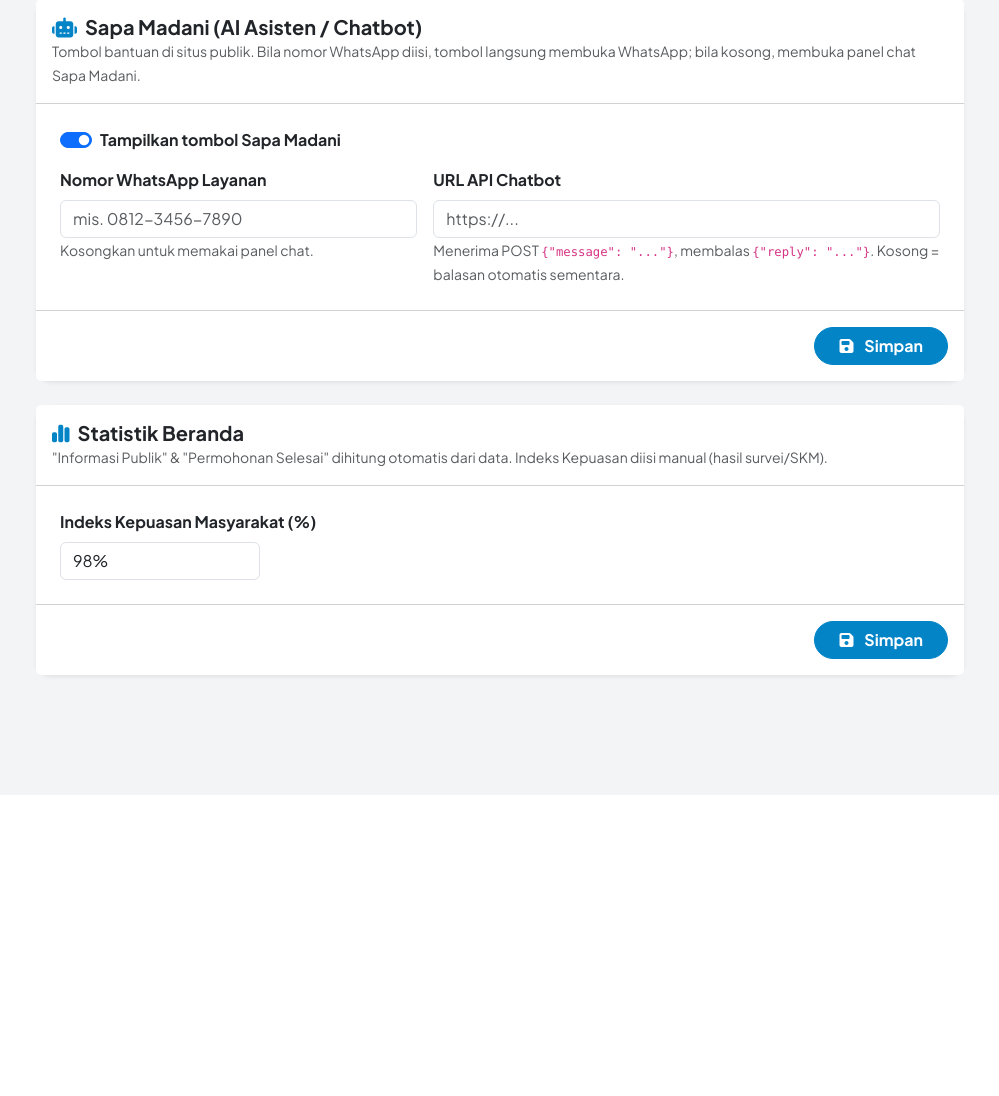
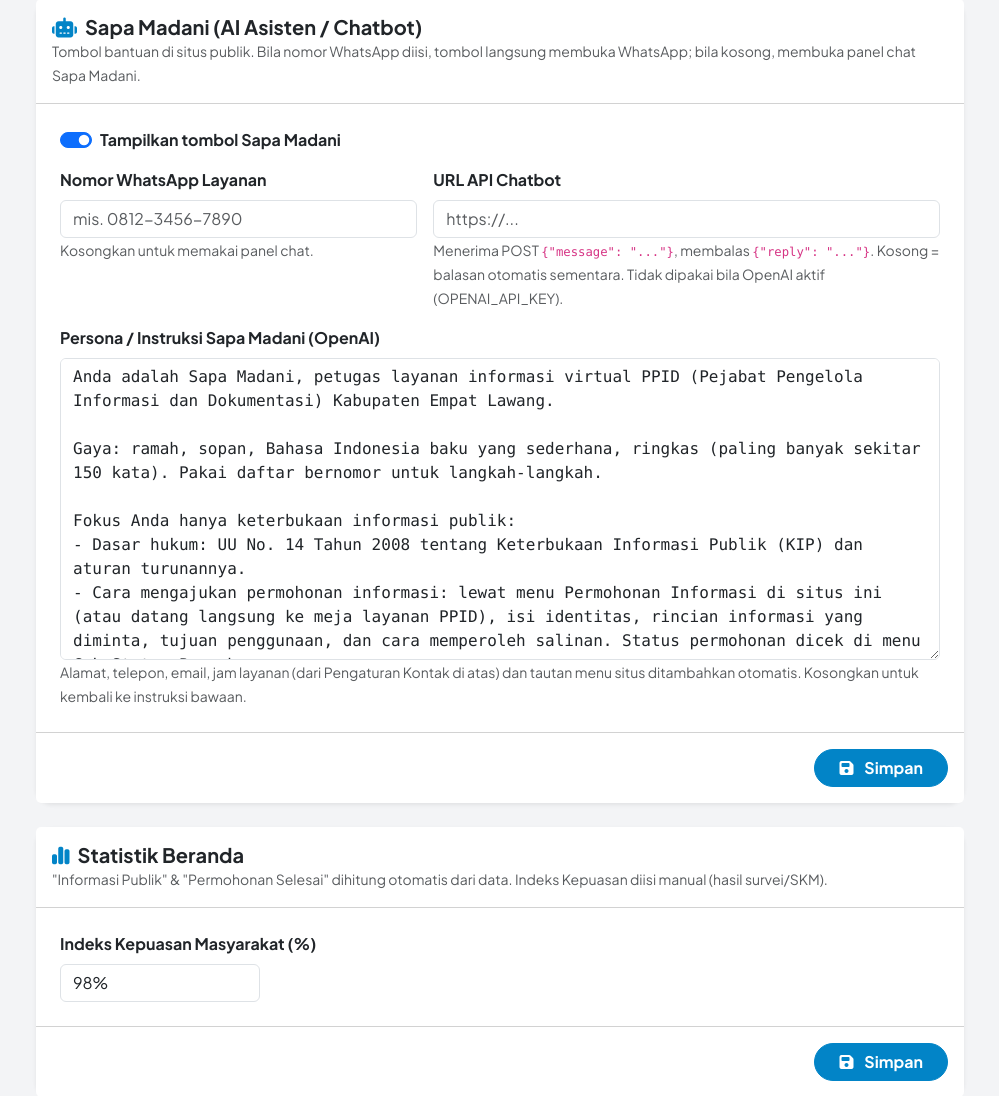
Before and after one commit to rhd4199/ppid_empatlawang_demo, a Laravel app: page /admin/pengaturan-kontak in a window 1280 px wide. Shown: the part 1456-2552 px from the top of the page, without its empty margins (280-1279 px from the left). Before the commit the page ends 2137 px from the top, so only its background shows below. Run offline with Laravel 12, Linux system fonts and the light colour scheme; a user stored in the database is signed in; data comes from the database, SQL or seed files in the repository.

Commit message:
Sapa Madani: PPID persona system prompt, editable in admin
Default persona covers UU KIP, permohonan, keberatan, 10+7 working days,
information categories and refusal rules. The system message also lists
official contact data from ContactSetting and site menu links. Admins can
override the persona (PpidSetting assistant_prompt); an unchanged default
is stored empty so improvements to the built-in prompt still apply.

Co-Authored-By: LarikaAI <agent@larika.id>

```diff
--- a/app/Http/Controllers/Admin/ContactSettingController.php
+++ b/app/Http/Controllers/Admin/ContactSettingController.php
@@ -2,6 +2,7 @@
 
 namespace App\Http\Controllers\Admin;
 
+use App\Http\Controllers\AssistantController;
 use App\Http\Controllers\Controller;
 use App\Models\ContactSetting;
 use App\Models\PpidSetting;
@@ -49,18 +50,28 @@ class ContactSettingController extends Controller
             'assistant_enabled' => 'nullable|boolean',
             'assistant_whatsapp' => ['nullable', 'string', 'max:30', 'regex:/^[0-9+\-\s()]*$/'],
             'assistant_api_url' => 'nullable|url:http,https|max:500',
+            'assistant_prompt' => 'nullable|string|max:6000',
         ]);
 
         $values = [
             'assistant_enabled' => $request->boolean('assistant_enabled') ? '1' : '0',
             'assistant_whatsapp' => trim($data['assistant_whatsapp'] ?? ''),
             'assistant_api_url' => trim($data['assistant_api_url'] ?? ''),
+            // Unchanged default is stored as '' so later improvements to the built-in persona still apply.
+            'assistant_prompt' => $this->customPrompt($data['assistant_prompt'] ?? ''),
         ];
         foreach ($values as $key => $value) {
             PpidSetting::updateOrCreate(['key' => $key], ['value' => $value, 'description' => 'Sapa Madani (asisten virtual)']);
         }
 
         return redirect()->route('admin.contact-settings.index')->with('success', 'Pengaturan Sapa Madani berhasil diperbarui.');
+    }
+
+    private function customPrompt(string $prompt): string
+    {
+        $prompt = trim(str_replace("\r\n", "\n", $prompt));
+
+        return $prompt === trim(AssistantController::DEFAULT_PROMPT) ? '' : $prompt;
     }
 
     public function update(Request $request)
--- a/app/Http/Controllers/AssistantController.php
+++ b/app/Http/Controllers/AssistantController.php
@@ -2,6 +2,7 @@
 
 namespace App\Http\Controllers;
 
+use App\Models\ContactSetting;
 use Illuminate\Http\Request;
 use Illuminate\Support\Facades\Http;
 use Illuminate\Support\Facades\Log;
@@ -10,11 +11,26 @@ class AssistantController extends Controller
 {
     private const FAILED = 'Maaf, Sapa Madani sedang tidak dapat menjawab. Silakan coba lagi nanti.';
 
-    private const SYSTEM_PROMPT = 'Anda adalah Sapa Madani, asisten virtual PPID (Pejabat Pengelola Informasi dan Dokumentasi) '
-        . 'Kabupaten Empat Lawang. Jawab dalam Bahasa Indonesia yang ramah, sopan dan singkat. Bantu warga soal keterbukaan '
-        . 'informasi publik: cara mengajukan permohonan informasi (menu Permohonan), keberatan, informasi berkala/serta-merta/'
-        . 'setiap saat, dan kontak (halaman Kontak). Jangan mengarang data, angka, nama pejabat atau tanggal; bila tidak tahu, '
-        . 'sarankan mengajukan permohonan informasi atau menghubungi PPID. Tolak pertanyaan di luar layanan pemerintahan dengan sopan.';
+    // Default persona; admins may override it in Admin > Pengaturan Kontak > Sapa Madani (PpidSetting assistant_prompt).
+    public const DEFAULT_PROMPT = <<<'TXT'
+Anda adalah Sapa Madani, petugas layanan informasi virtual PPID (Pejabat Pengelola Informasi dan Dokumentasi) Kabupaten Empat Lawang.
+
+Gaya: ramah, sopan, Bahasa Indonesia baku yang sederhana, ringkas (paling banyak sekitar 150 kata). Pakai daftar bernomor untuk langkah-langkah.
+
+Fokus Anda hanya keterbukaan informasi publik:
+- Dasar hukum: UU No. 14 Tahun 2008 tentang Keterbukaan Informasi Publik (KIP) dan aturan turunannya.
+- Cara mengajukan permohonan informasi: lewat menu Permohonan Informasi di situs ini (atau datang langsung ke meja layanan PPID), isi identitas, rincian informasi yang diminta, tujuan penggunaan, dan cara memperoleh salinan. Status permohonan dicek di menu Cek Status Permohonan.
+- Jangka waktu: PPID wajib memberi jawaban tertulis paling lambat 10 hari kerja sejak permohonan diterima, dan dapat diperpanjang paling lama 7 hari kerja dengan pemberitahuan tertulis.
+- Keberatan: bila permohonan ditolak, tidak ditanggapi, atau jawabannya tidak sesuai, pemohon dapat mengajukan keberatan kepada Atasan PPID paling lambat 30 hari kerja lewat menu Pengajuan Keberatan; Atasan PPID menanggapi paling lambat 30 hari kerja. Bila tetap tidak puas, dapat mengajukan sengketa ke Komisi Informasi.
+- Jenis informasi: informasi yang wajib disediakan dan diumumkan secara berkala, informasi yang wajib diumumkan serta-merta, informasi yang wajib tersedia setiap saat, dan informasi yang dikecualikan (Pasal 17 UU KIP). Daftarnya ada di menu Daftar Informasi Publik.
+- Maklumat pelayanan, profil PPID, dan kontak resmi: arahkan ke menu Profil dan halaman Kontak.
+
+Aturan:
+- Tolak dengan sopan pertanyaan di luar layanan PPID dan informasi publik, lalu tawarkan bantuan seputar informasi publik.
+- Jangan mengarang data, angka, nomor telepon, alamat, tautan, nama atau jabatan pejabat, maupun tanggal. Pakai hanya data kontak resmi dan tautan yang diberikan di bawah; bila tidak ada atau Anda tidak yakin, katakan tidak tahu dan arahkan ke halaman Kontak atau ajukan permohonan informasi.
+- Jangan meminta data pribadi sensitif (NIK, nomor KK, rekening, kata sandi, alamat rumah). Data identitas cukup diisi di formulir resmi.
+- Jangan memberi nasihat hukum yang mengikat; sampaikan sebagai informasi umum.
+TXT;
 
     // Order: OPENAI_API_KEY set → OpenAI Chat Completions; else assistant_api_url (forwarded as {"message"}, must answer
     // {"reply"}); else a fixed reply. ponytail: single-turn (no chat history sent), cost bounded by max_tokens + route throttle.
@@ -33,7 +49,7 @@ class AssistantController extends Controller
                     'model' => config('services.openai.model'),
                     'max_tokens' => (int) config('services.openai.max_tokens'),
                     'messages' => [
-                        ['role' => 'system', 'content' => self::SYSTEM_PROMPT],
+                        ['role' => 'system', 'content' => $this->systemPrompt($settings['prompt'])],
                         ['role' => 'user', 'content' => $data['message']],
                     ],
                 ])->throw()->json('choices.0.message.content'), 'OpenAI');
@@ -45,6 +61,37 @@ class AssistantController extends Controller
         }
 
         return response()->json(['reply' => 'Terima kasih, pesan Anda sudah kami terima. Sapa Madani sedang disiapkan — untuk sementara silakan ajukan permohonan informasi melalui menu Permohonan atau hubungi kami di halaman Kontak.']);
+    }
+
+    /** Persona (admin override or default) plus the official contact data and site links, so the model never has to guess them. */
+    private function systemPrompt(string $persona): string
+    {
+        $contact = ContactSetting::first();
+        $facts = array_filter([
+            'Alamat' => $contact?->address,
+            'Telepon' => implode(', ', (array) $contact?->phones),
+            'Email' => implode(', ', (array) $contact?->emails),
+            'Jam layanan' => implode('; ', (array) $contact?->working_hours),
+        ]);
+        $links = [
+            'Permohonan Informasi' => route('request.create'),
+            'Cek Status Permohonan' => route('request.status'),
+            'Pengajuan Keberatan' => route('complaint.create'),
+            'Daftar Informasi Publik' => route('informasi-publik.index'),
+            'Kontak' => route('contact.index'),
+        ];
+
+        $lines = [trim($persona !== '' ? $persona : self::DEFAULT_PROMPT), '', 'Kontak resmi PPID:'];
+        foreach ($facts ?: ['Kontak' => 'belum tersedia, arahkan ke halaman Kontak'] as $label => $value) {
+            $lines[] = "- {$label}: {$value}";
+        }
+        $lines[] = '';
+        $lines[] = 'Tautan menu situs:';
+        foreach ($links as $label => $url) {
+            $lines[] = "- {$label}: {$url}";
+        }
+
+        return implode("\n", $lines);
     }
 
     private function reply(callable $call, string $source)
--- a/app/helpers.php
+++ b/app/helpers.php
@@ -85,13 +85,14 @@ if (! function_exists('assistant_settings')) {
      */
     function assistant_settings(): array
     {
-        $values = App\Models\PpidSetting::whereIn('key', ['assistant_enabled', 'assistant_whatsapp', 'assistant_api_url'])
+        $values = App\Models\PpidSetting::whereIn('key', ['assistant_enabled', 'assistant_whatsapp', 'assistant_api_url', 'assistant_prompt'])
             ->pluck('value', 'key');
 
         return [
             'enabled' => ($values['assistant_enabled'] ?? '1') === '1',
             'whatsapp' => $values['assistant_whatsapp'] ?? '',
             'api_url' => $values['assistant_api_url'] ?? '',
+            'prompt' => $values['assistant_prompt'] ?? '',
             'wa_url' => wa_link($values['assistant_whatsapp'] ?? null),
         ];
     }
--- a/resources/views/admin/contact-settings/index.blade.php
+++ b/resources/views/admin/contact-settings/index.blade.php
@@ -249,7 +249,13 @@
                         <input type="url" name="assistant_api_url" class="form-control @error('assistant_api_url') is-invalid @enderror"
                                value="{{ old('assistant_api_url', $assistant['api_url']) }}" placeholder="https://...">
                         @error('assistant_api_url')<div class="invalid-feedback">{{ $message }}</div>@enderror
-                        <small class="text-muted">Menerima POST <code>{"message": "..."}</code>, membalas <code>{"reply": "..."}</code>. Kosong = balasan otomatis sementara.</small>
+                        <small class="text-muted">Menerima POST <code>{"message": "..."}</code>, membalas <code>{"reply": "..."}</code>. Kosong = balasan otomatis sementara. Tidak dipakai bila OpenAI aktif (OPENAI_API_KEY).</small>
+                    </div>
+                    <div class="col-12">
+                        <label class="form-label fw-bold">Persona / Instruksi Sapa Madani (OpenAI)</label>
+                        <textarea name="assistant_prompt" rows="12" class="form-control font-monospace small @error('assistant_prompt') is-invalid @enderror">{{ old('assistant_prompt', $assistant['prompt'] !== '' ? $assistant['prompt'] : App\Http\Controllers\AssistantController::DEFAULT_PROMPT) }}</textarea>
+                        @error('assistant_prompt')<div class="invalid-feedback">{{ $message }}</div>@enderror
+                        <small class="text-muted">Alamat, telepon, email, jam layanan (dari Pengaturan Kontak di atas) dan tautan menu situs ditambahkan otomatis. Kosongkan untuk kembali ke instruksi bawaan.</small>
                     </div>
                 </div>
             </div>
```
Also changed, not shown: tests/Feature/AssistantTest.php (+38 -0 lines).
